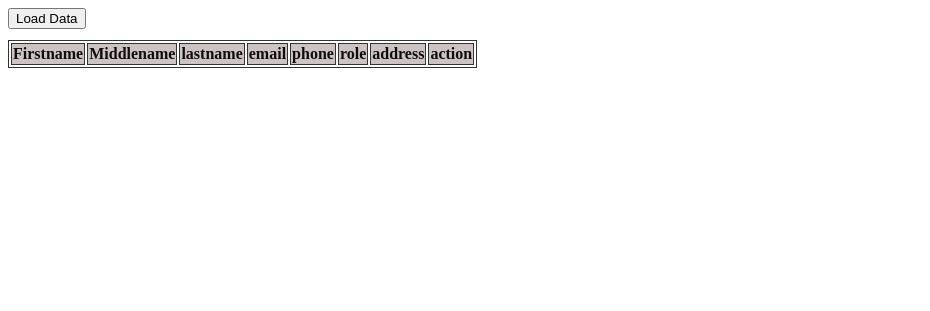
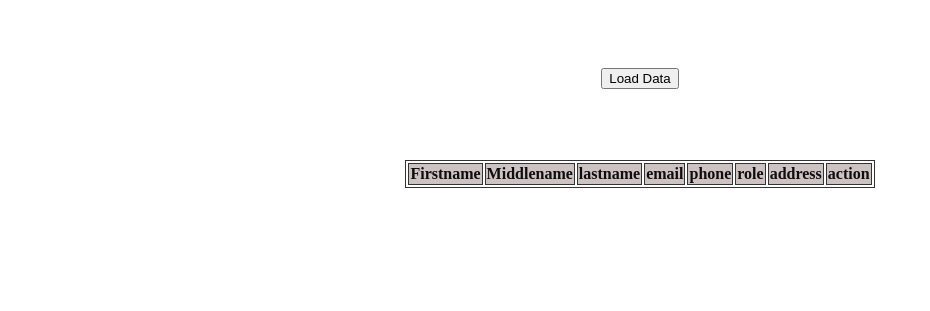
Before and after one commit to Tyagi-Sunny/Assi1, a plain HTML site: page index.html in a window 1280 px wide. Shown: the whole page, without its empty margins (0-930 px from the left). Drawn offline with Linux system fonts and the light colour scheme.

Commit message:
commit 2

```diff
--- a/css/style.css
+++ b/css/style.css
@@ -1,4 +1,21 @@
+#parent{
+    display: flex;
+    flex-direction: column;
+    height: 300px;
+    /* background-color: aquamarine; */
+}
 
+.load-button-container{
+    display: flex;
+    justify-content: center;
+    align-items: center;
+}
+
+.table-container{
+    display: flex;
+    justify-content: center;
+    /* align-items: center; */
+}
 .loadbutton{
     height: 2rem;
 }
--- a/index.html
+++ b/index.html
@@ -12,11 +12,15 @@
 
     <main>
         <!-- <h1>Sunny</h1> -->
+        <div id="parent">
+            <div class="load-button-container" style="flex-grow: 1;">
                 <div class="loadbutton">
 
                     <button onclick="loaddata()" id="load">Load Data</button>
                     <button onclick="reloaddata()" id="reload">reload data</button>
                 </div>
+            </div>
+            <div class="table-container" style="flex-grow: 1;">
                 <div id="data">
                     <table id="datatable">
                         <thead>
@@ -35,6 +39,11 @@
 
                     </table>
                 </div>
+            </div>
+        </div>
+
+
+
     </main>
 
     <footer></footer>
--- a/scripts/main.js
+++ b/scripts/main.js
@@ -20,6 +20,25 @@ var data=[
         id:2
     },
     {
+        firstname:"Meghna",
+        middlename:"NA",
+        lastname:"kashyap",
+        email:"meghna.kashyap@sourcefuse.com",
+        phone:"7834086997",
+        role:"HR Recruiter",
+        address:"Mohali",
+        id:3
+    },{
+        firstname:"Samarpan",
+        middlename:"NA",
+        lastname:"Bhattacharya",
+        email:"samarpan.bhattacharya@sourcefuse.com",
+        phone:"9999909854",
+        role:"Principal Architect",
+        address:"Mohali",
+        id:4
+    },
+    {
         firstname:"Shanu",
         middlename:"NA",
         lastname:"Tyagi",
@@ -27,7 +46,7 @@ var data=[
         phone:"9773649995",
         role:"Snr. Tech. Head",
         address:"Mohali",
-        id:3
+        id:5
     }
 ]
 
```
Lines whose indentation alone changed are shown as unchanged.
